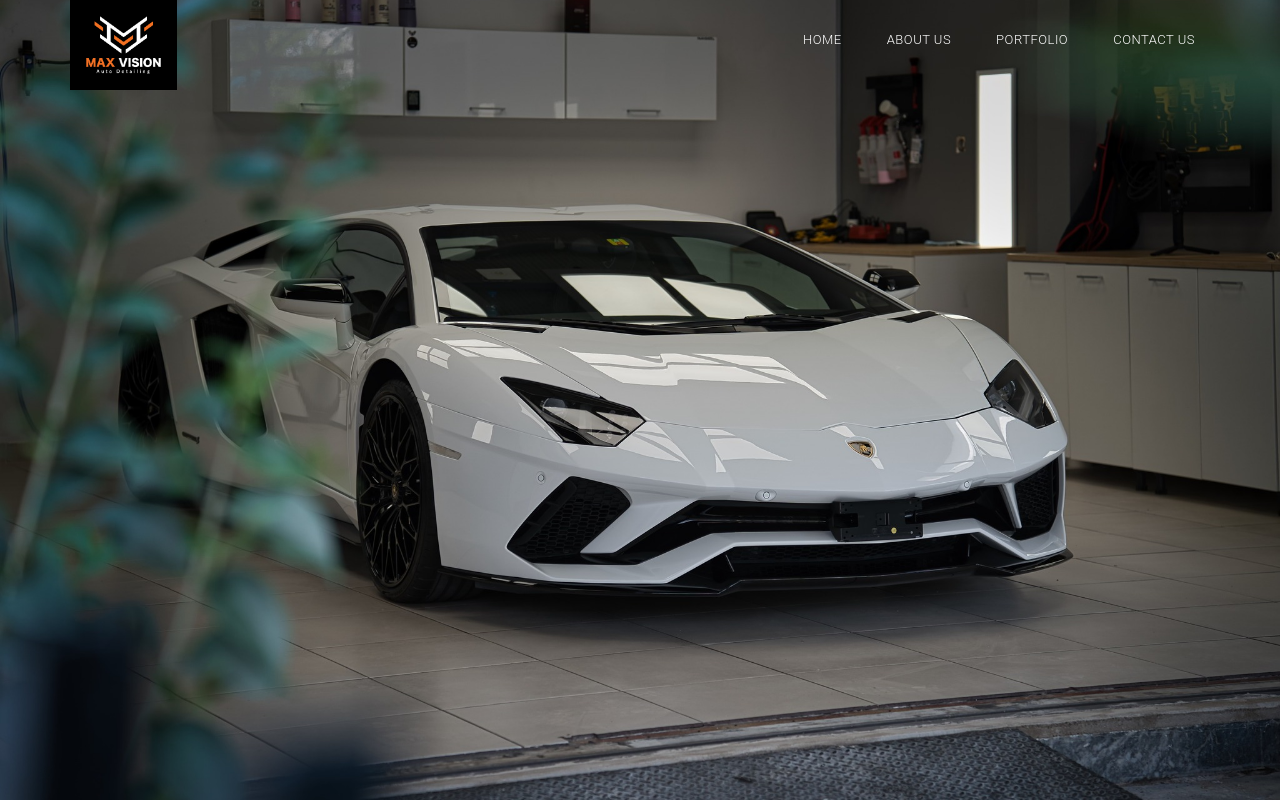
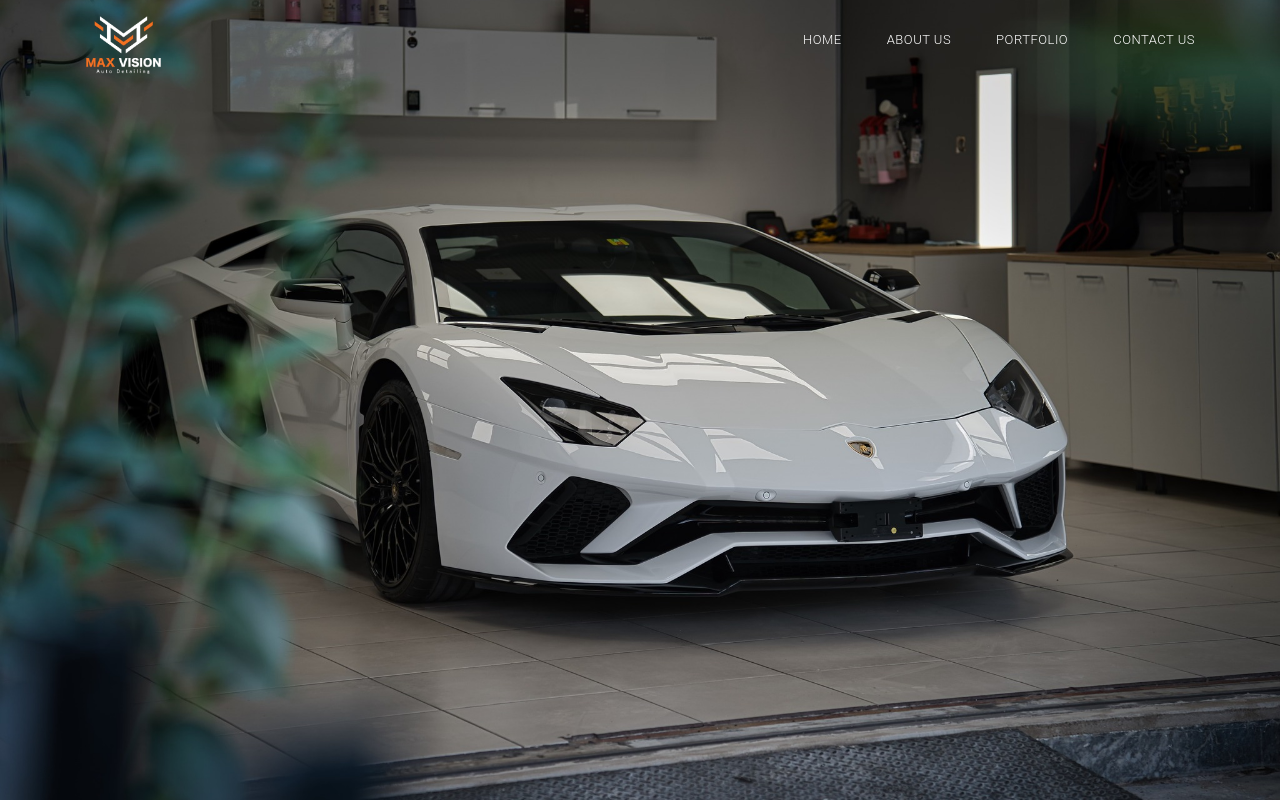
Before and after one commit to MaxVisionCarDetail/max-vision-site, an Angular app: page / in a window 1280 px wide. Shown: the top 802 px of the page. Built offline with nearby package versions, Linux system fonts and the light colour scheme; a web font is replaced by a local one.

Commit message:
image-test revert

```diff
--- a/src/app/components/footer/footer.component.html
+++ b/src/app/components/footer/footer.component.html
@@ -10,9 +10,8 @@
             <div class="col-md-3 col-sm-12">
                 <div class="logo">
                     <a class="logo-ft scroll-top" href="#">
-                        <img class="logo-image" src="../../../assets/img/profile.png" alt="Max Vision Logo">
+                        <img class="logo-image" src="../../../assets/img/profile-trans.png" alt="Max Vision Logo">
                     </a>
-                    <!-- <p>&copy; 2023 Max Vision Auto Detailing. All rights reserved -->
                         <ul>
                             <li>&copy; 2023 Max Vision Auto Detailing. <br> All rights reserved</li>
                         </ul>
--- a/src/app/components/home/home.component.html
+++ b/src/app/components/home/home.component.html
@@ -4,7 +4,7 @@
             <div class="navbar-header">
 
                 <a href="#" class="navbar-brand-max scroll-top">
-                    <img class="logo-image" src="../../../assets/img/profile.png" alt="Max Vision Logo">
+                    <img class="logo-image" src="../../../assets/img/profile-trans.png" alt="Max Vision Logo">
                 </a>
                 <button type="button" id="nav-toggle" class="navbar-toggle" data-toggle="collapse" data-target="#main-nav">
                     <span class="sr-only">Toggle navigation</span>
```
Also changed, not shown: 3 other files (tests, documents, lock files or other folders).
